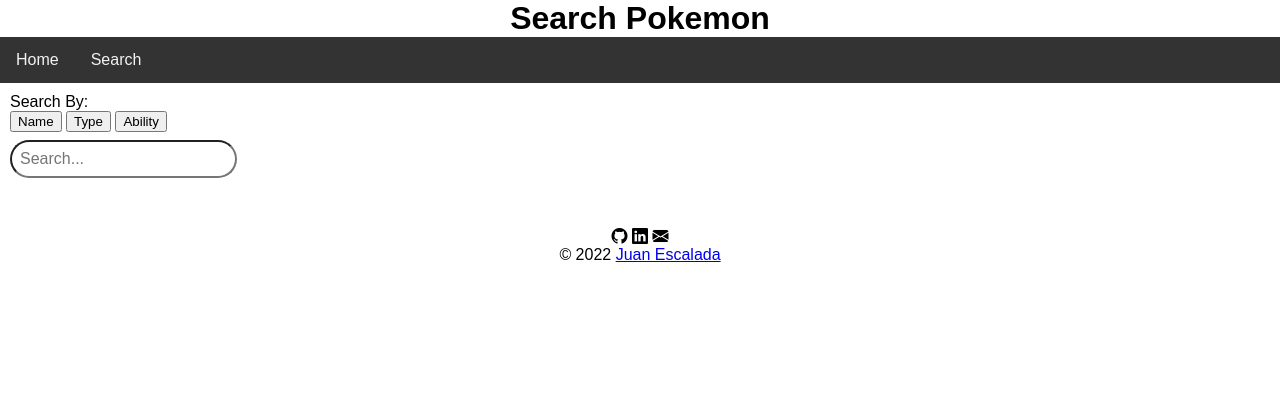
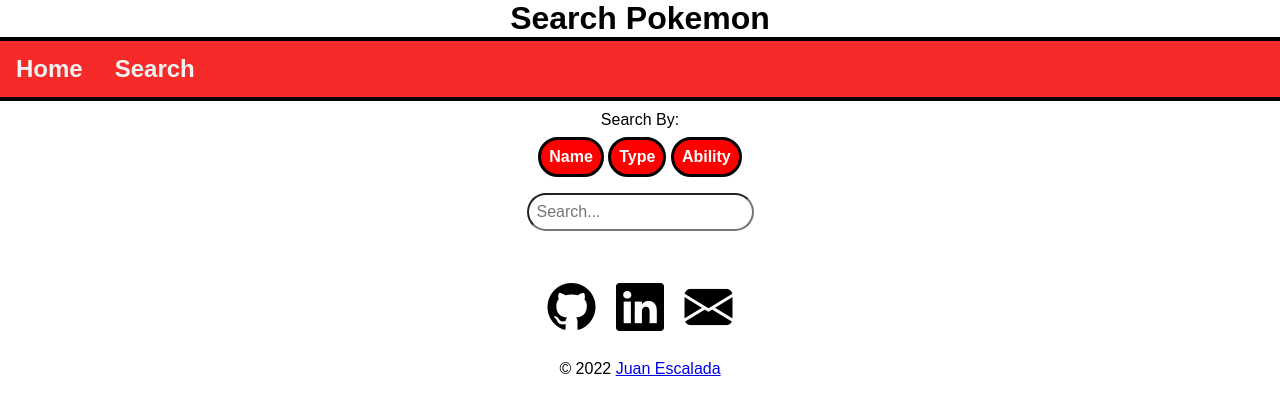
Before and after one commit to jescalada/pokemon-api, a plain HTML site: page search.html in a window 1280 px wide. Drawn offline with nearby package versions, Linux system fonts and the light colour scheme.

Commit message:
Add various stylings

```diff
--- a/index.css
+++ b/index.css
@@ -4,7 +4,9 @@ body {
 
 nav {
     display: flex;
-    background-color: #333;
+    background-color: rgb(247, 42, 42);
+    border-top: black 4px solid;
+    border-bottom: black 4px solid;
 }
 
 main {
@@ -33,6 +35,9 @@ main {
 nav a {
     display: block;
     float: left;
+
+    font-size: 1.5rem;
+    font-weight: bold;
 
     color: #f2f2f2;
     text-decoration: none;
@@ -71,6 +76,20 @@ main {
 
 * {
     font-family: Arial, Helvetica, sans-serif;
+}
+
+#search-form {
+    padding: 0.5rem;
+}
+
+#search-form button {
+    padding: 0.5rem;
+    border: 3px black solid;
+    color: white;
+    font-size: 1rem;
+    font-weight: bold;
+    background-color: red;
+    border-radius: 2rem;
 }
 
 #search-box {
@@ -117,3 +136,18 @@ main {
     margin: 0;
     padding: 1rem;
 }
+
+i {
+    font-size: 3rem;
+    text-align: center;
+    margin: 0 0.5rem;
+}
+
+i:hover {
+    cursor: pointer;
+}
+
+.footer-copyright {
+    margin-top: 1.5rem;
+    margin-bottom: 3rem;
+}
--- a/search.html
+++ b/search.html
@@ -30,14 +30,16 @@
     </nav>
 
     <main>
-        <div id="search-form">
-            Search By:<br>
-            <div id="search-options">
+        <div class="row">Search By:</div>
+        <div id="search-form" class="row">
+            <div id="search-options" class="col">
                 <button onclick="searchByName()">Name</button>
                 <button onclick="searchByType()">Type</button>
                 <button onclick="searchByAbility()">Ability</button>
             </div>
-            <input id="search-box" type="text" style="margin-left: auto;" placeholder="Search...">
+        </div>
+        <div class="row">
+            <input id="search-box" type="text" placeholder="Search...">
         </div>
         <div id="results">
 
```
